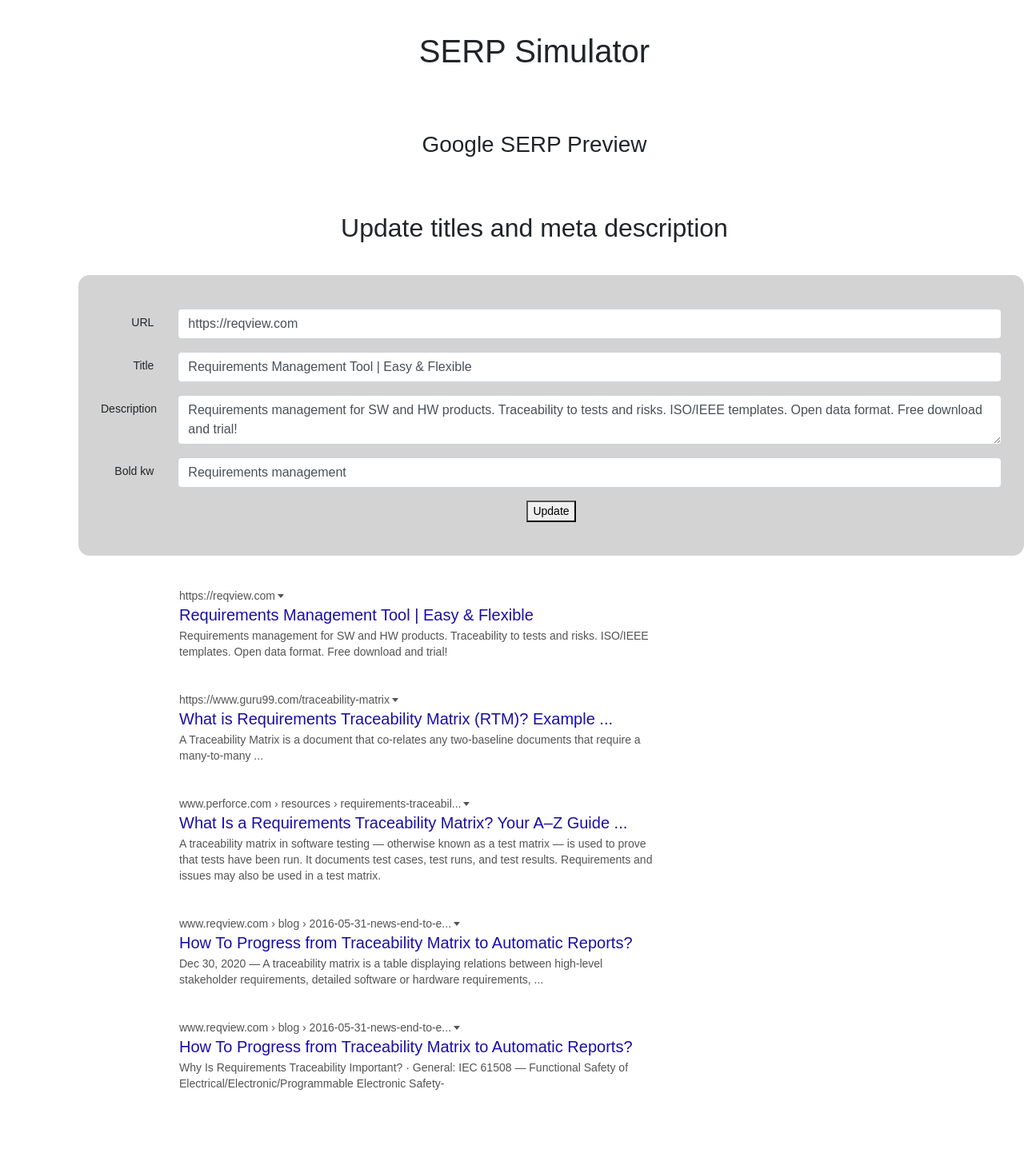
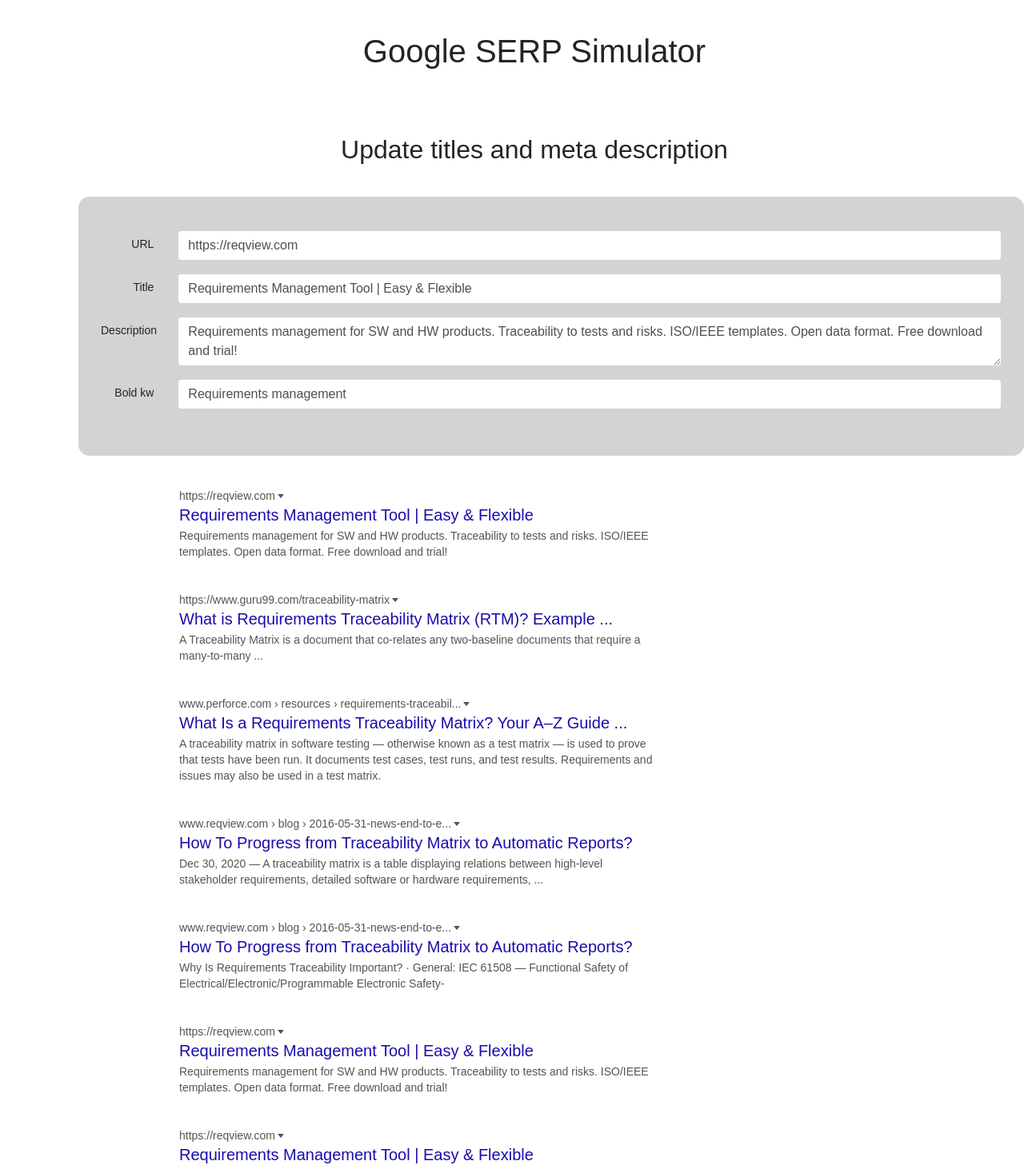
Before and after one commit to tomnovacek/SERP-simulator, a React (Create React App) app: page / in a window 1280 px wide. Shown: the top 1462 px of the page at 80% size. Before the commit the page ends 1365 px from the top, so only its background shows below. Built offline with nearby package versions, Linux system fonts and the light colour scheme.

Commit message:
more Serp items on page; crawl 1st attempt

```diff
--- a/src/App.js
+++ b/src/App.js
@@ -1,6 +1,7 @@
 import React, { useState } from "react";
 import { Form, FormGroup, Label, Col, Input } from "reactstrap";
 import "./styles.css";
+import Crawl from "./Crawl";
 import Serp from "./Serp";
 import "bootstrap/dist/css/bootstrap.min.css";
 
@@ -22,10 +23,8 @@
 
   return (
     <div className="App">
-      <h1>SERP Simulator</h1>
-
+      <h1>Google SERP Simulator</h1>
       <div>
-        <h3>Google SERP Preview</h3>
         <h2>Update titles and meta description</h2>
         <div>
           <Form>
@@ -91,9 +90,12 @@
                 />
               </Col>
             </FormGroup>
-            <button>Update</button>
+            {/*  <button>Update</button> */}
           </Form>
         </div>
+        {/*
+        <Crawl />
+         */}
         <Serp
           url={state.url ? state.url : url}
           title={state.title ? state.title : title}
@@ -119,6 +121,9 @@
           title="How To Progress from Traceability Matrix to Automatic Reports?"
           description="Why Is Requirements Traceability Important? · General: IEC 61508 — Functional Safety of Electrical/Electronic/Programmable Electronic Safety- "
         />
+        <Serp url={url} title={title} description={description} />
+        <Serp url={url} title={title} description={description} />
+        <Serp url={url} title={title} description={description} />
       </div>
     </div>
   );
--- /dev/null
+++ b/src/Crawl.js
@@ -0,0 +1,22 @@
+import React from "react";
+
+function CrawlPage(props) {
+  const [info, setInfo] = React.useState("");
+  const [remoteData, setRemoteData] = React.useState("No data fetched yet!");
+
+  async function load() {
+    const response = await fetch(info);
+    console.log(info);
+    const text = await response.text();
+    setRemoteData(text);
+  }
+
+  return (
+    <div>
+      <input value={info} onChange={(e) => setInfo(e.target.value)} />
+      <button onClick={load}>Fetch</button>
+      <textarea>{remoteData}</textarea>
+    </div>
+  );
+}
+export default CrawlPage;
```
